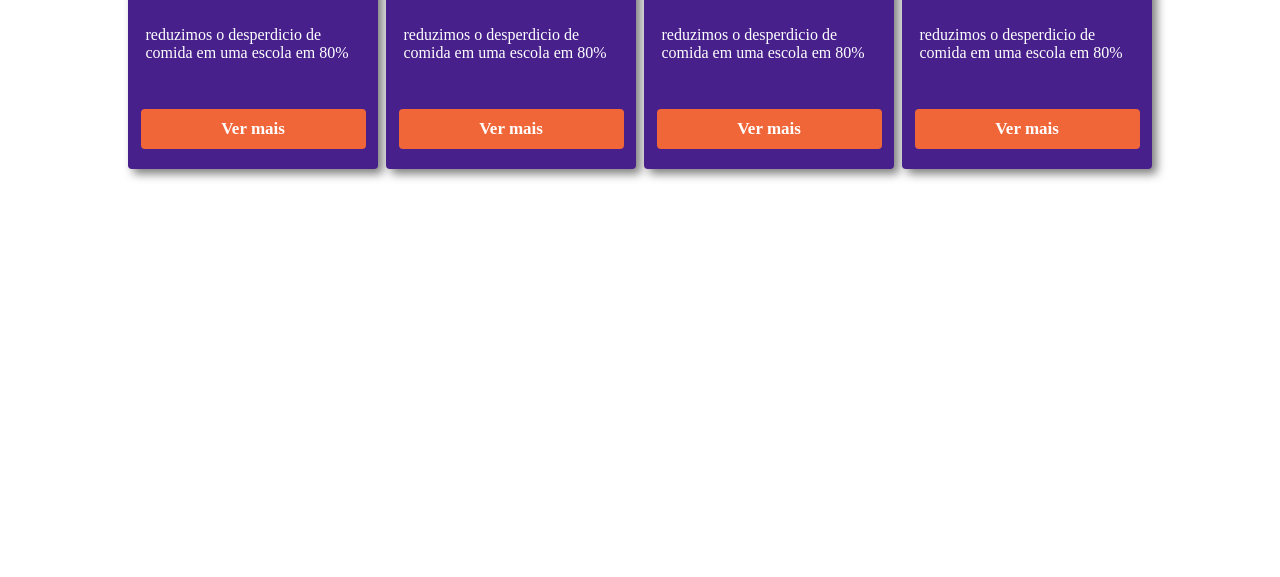
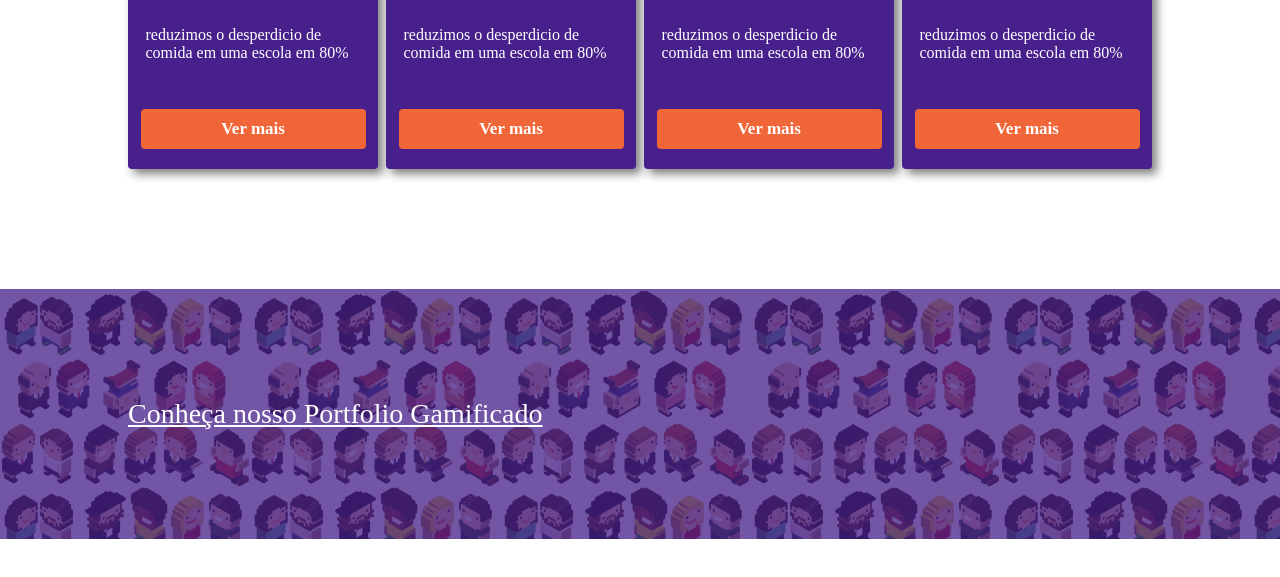
Before and after one commit to MVNC26/gameficaai, a plain HTML site: page index.html in a window 1280 px wide. Shown: the part 1933-2510 px from the top of the page. Before the commit the page ends 2222 px from the top, so only its background shows below. Drawn offline with Linux system fonts and the light colour scheme; a web font is replaced by a local one.

Commit message:
feat: seção portfolio, feito com paralax

```diff
--- a/index.html
+++ b/index.html
@@ -82,6 +82,15 @@
         </div>
 
   </section>
+  <section id="portfolio">
+    <div class="filtro">
+
+    </div>
+      <div class="container-grid">
+        <a href="#"> Conheça nosso Portfolio Gamificado </a>
+      </div>
+
+   </section>
 
 </body>
 
--- a/style.css
+++ b/style.css
@@ -212,3 +212,54 @@ h2{
     background-color: #ad4929;
 
 }
+
+#portfolio{
+    height: 250px;
+    margin-bottom: 120px;
+
+    background-image: url(IMG/bonecos.png);
+    background-size: 250px;
+    background-repeat: repeat;
+
+    background-attachment: fixed;
+
+    position: relative;
+}
+
+#portfolio .container-grid{
+    height: 100%;
+
+    display: flex;
+    flex-direction: column;
+    justify-content: center;
+
+
+}
+
+#portfolio a{
+    width: fit-content;
+    font-family: "Anta";
+    font-size: 28px;
+
+    color: white;
+
+    z-index: 1;
+
+}
+
+.filtro{
+    height: 100%;
+    width: 100%;
+
+    background-color: #47208bc2;
+
+    position: absolute;
+    top: 0;
+
+}
+
+#portfolio a:hover{
+    transform: scale(1.05);
+
+
+}
```
Also changed, not shown: IMG/bonecos.png (added).
